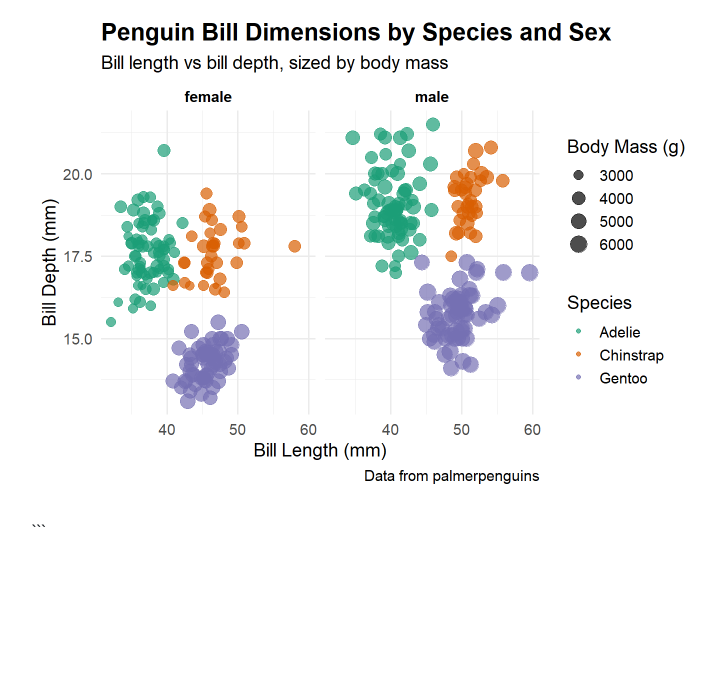
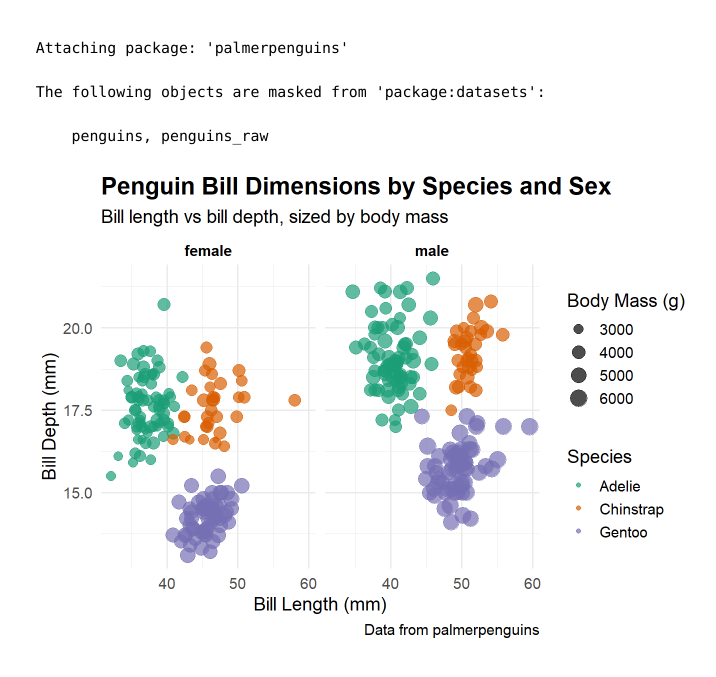
Before and after one commit to ahmedsArena/project-1, a plain HTML site: page index.html in a window 1280 px wide. Shown: the part 61-738 px from the top of the page, without its empty margins (209-925 px from the left). Drawn offline with Linux system fonts and the light colour scheme.

Commit message:
Built site for gh-pages

````diff
--- a/index.html
+++ b/index.html
@@ -64,6 +64,17 @@ ul.task-list li input[type="checkbox"] {
 
 
 <div class="cell">
+<div class="cell-output cell-output-stderr">
+<pre><code>
+Attaching package: 'palmerpenguins'</code></pre>
+</div>
+<div class="cell-output cell-output-stderr">
+<pre><code>The following objects are masked from 'package:datasets':
+
+    penguins, penguins_raw</code></pre>
+</div>
+</div>
+<div class="cell">
 <div class="cell-output-display">
 <div>
 <figure class="figure">
@@ -72,7 +83,6 @@ ul.task-list li input[type="checkbox"] {
 </div>
 </div>
 </div>
-<p>```</p>
 
 </main>
 <!-- /main column -->
````
Also changed, not shown: quarto-1.html (+11 -1 lines), 1 other file.
